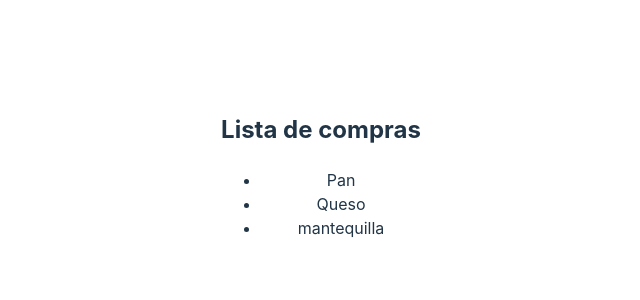
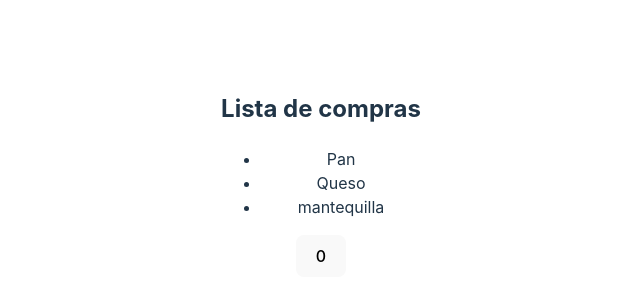
Before and after one commit to HenrryMamaniRocha/LAB-07, a React (Vite) app: page / in a window 1280 px wide. Shown: the part 226-526 px from the top of the page, without its empty margins (319-959 px from the left). Built offline with nearby package versions, Linux system fonts and the light colour scheme.

Commit message:
feature(common): [added Question-2]

```diff
--- a/src/App.jsx
+++ b/src/App.jsx
@@ -1,11 +1,13 @@
 import './App.css'
 import { List } from './components/List'
 import { WrapperList } from './components/WrapperList'
+import { Button } from './components/button'
 function App() {
   return (
     <>
       <WrapperList>
           <List/>
+          <Button/>
       </WrapperList>
     </>
   )
--- a/src/components/Button.jsx
+++ b/src/components/Button.jsx
@@ -6,7 +6,7 @@ export const Button = props => {
   const[count, setCount] = useState(0);
 
   function handlerButton() {
-    setCount(count + 1);
+    setCount(count + 5);
   }
   return (
     <button onClick={ handlerButton}>
```
